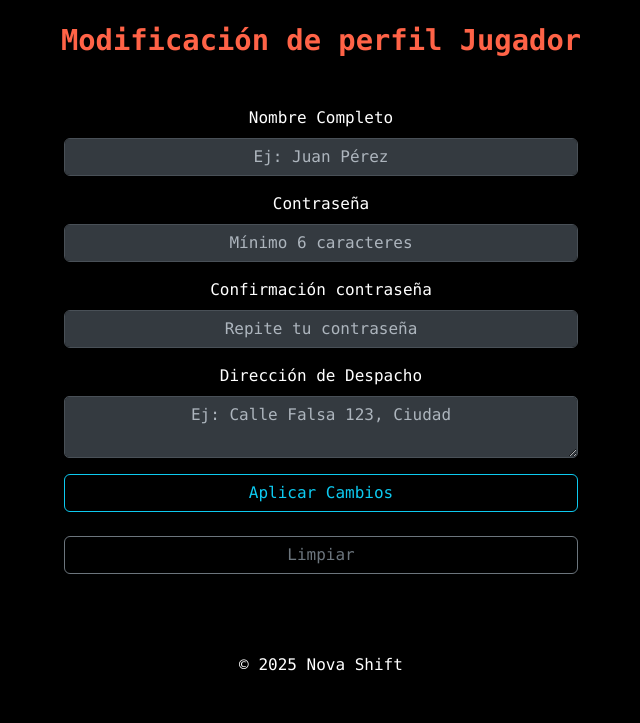
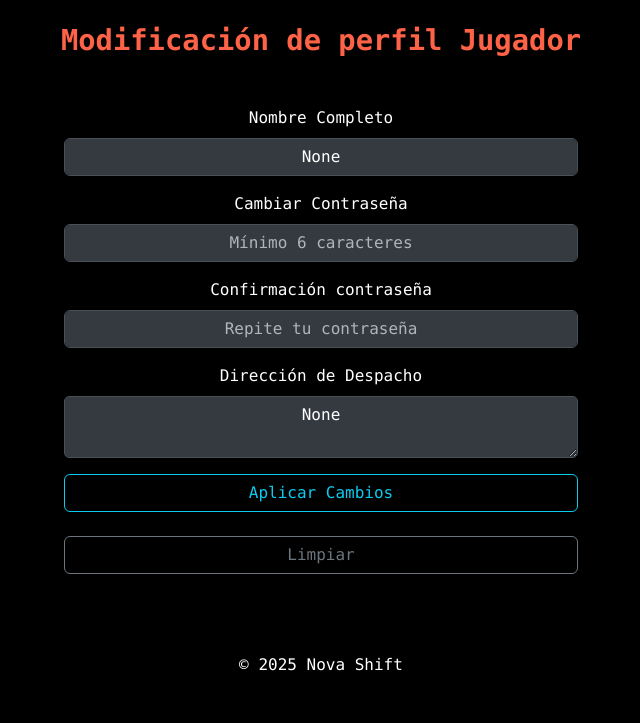
Before and after one commit to mk-vzla/nova_app, a Django app: page /perfil in a window 1280 px wide. Shown: the part 233-956 px from the top of the page, without its empty margins (319-959 px from the left). Run offline with Django 5.2, Linux system fonts and the light colour scheme.

Commit message:
desastres

```diff
--- a/core/urls.py
+++ b/core/urls.py
@@ -1,7 +1,7 @@
 # filepath: c:\Users\micha\Documentos\DUOCUC\5toBimestre\ProgramacionWEB\semana4\django\novashift\nova_app\core\urls.py
 from django.urls import path
 from . import views
-from .views import editar_usuario  # si aún no está
+
 
 
 urlpatterns = [
--- a/core/views.py
+++ b/core/views.py
@@ -69,6 +69,8 @@ def iniciar_sesion(request):
                 # Guardar Alias de la sesión y su rol_id, forzando conectado_rol_id a int
                 request.session['conectado_alias'] = usuario.alias
                 request.session['conectado_rol_id'] = int(usuario.rol.identificador)
+                request.session['conectado_nombre_completo'] = usuario.nombre_completo
+                request.session['conectado_direccion'] = usuario.direccion
 
                 return JsonResponse({'success': True, 'mensaje': 'Inicio de sesión exitoso.'})
             else:
--- a/nshift/context_processors.py
+++ b/nshift/context_processors.py
@@ -5,4 +5,6 @@ def session_data(request):
     return {
         'conectado_alias': request.session.get('conectado_alias', None),
         'conectado_rol_id': request.session.get('conectado_rol_id', None),
+        'conectado_nombre_completo': request.session.get('conectado_nombre_completo', None),
+        'conectado_direccion': request.session.get('conectado_direccion', None),
     }
--- a/nshift/templates/perfil.html
+++ b/nshift/templates/perfil.html
@@ -93,7 +93,7 @@
     </header>
     </div>
 
-    <div class="container">
+    <div class="container text-center">
         <br>
         <h4>Modificación de perfil Jugador</h4>
         <br>
@@ -102,12 +102,6 @@
                 <div class="card">
                     <div class="card-body">
                         <form id="formulario_modificar_perfil" action="">
-                            <div class="mb-3">
-                                <label class="form-label" for="">Nombre Completo</label>
-                                <input type="text" class="form-control" name="nombre" id="nombre"
-                                    placeholder="Ej: Juan Pérez">
-                                <small class="text-danger" id="nombre-error"></small>
-                            </div>
                             <!-- <div class="mb-3">               -------------------------------NO SE PODRÁ MODIFICAR EL ALIAS, SOLO ADMIN
                                 <label class="form-label" for="">Alias</label>
                                 <input type="text" class="form-control" name="alias" id="alias"
@@ -115,7 +109,13 @@
                                 <small class="text-danger" id="alias-error"></small>
                             </div> -->
                             <div class="mb-3">
-                                <label class="form-label" for="">Contraseña</label>
+                                <label class="form-label" for="">Nombre Completo</label>
+                                <input type="text" class="form-control text-center" name="nombre" id="nombre"
+                                    placeholder="Ej: Juan Pérez" value="{{ conectado_nombre_completo }}">
+                                <small class="text-danger" id="nombre-error"></small>
+                            </div>
+                            <div class="mb-3">
+                                <label class="form-label" for="">Cambiar Contraseña</label>
                                 <input type="password" class="form-control" name="password1" id="password1"
                                     placeholder="Mínimo 6 caracteres">
                                 <small class="text-danger" id="password1-error"></small>
@@ -129,7 +129,7 @@
                             <div class="mb-3">
                                 <label class="form-label" for="">Dirección de Despacho</label>
                                 <textarea class="form-control" name="direccion" rows="2" cols="5" id="direccion"
-                                    placeholder="Ej: Calle Falsa 123, Ciudad"></textarea>
+                                    placeholder="Ej: Calle Falsa 123, Ciudad">{{ conectado_direccion }}</textarea>
                                 <small class="text-danger" id="direccion-error"></small>
                             </div>
                             <div class="d-grid">
@@ -158,7 +158,9 @@
         <script src="https://cdn.jsdelivr.net/npm/bootstrap@5.3.3/dist/js/bootstrap.bundle.min.js"
             integrity="sha384-YvpcrYf0tY3lHB60NNkmXc5s9fDVZLESaAA55NDzOxhy9GkcIdslK1eN7N6jIeHz"
             crossorigin="anonymous"></script>
+        <script src="{% static 'js/jquery-3.7.1.min.js' %}"></script>
         <script src="{% static 'js/valid_profile.js' %}"></script>
+
     </footer>
 
 </body>
--- a/nshift/views.py
+++ b/nshift/views.py
@@ -7,7 +7,9 @@ from core.models import Usuario  # Import the Usuario model
 def inicio(request):
     conectado_alias = request.session.get('conectado_alias', None)  # Asegúrate de usar 'conectado_alias'
     conectado_rol_id = request.session.get('conectado_rol_id', None)  # Asegúrate de usar 'conectado_rol_id'
-    return render(request, 'index.html', {'conectado_alias': conectado_alias, 'conectado_rol_id': conectado_rol_id})
+    conectado_nombre_completo = request.session.get('conectado_nombre_completo', None)  # Asegúrate de usar 'conectado_nombre_completo'
+    conectado_direccion = request.session.get('conectado_direccion', None)  # Asegúrate de usar 'conectado_direccion'
+    return render(request, 'index.html', {'conectado_alias': conectado_alias, 'conectado_rol_id': conectado_rol_id, 'conectado_nombre_completo': conectado_nombre_completo, 'conectado_direccion': conectado_direccion})
 
 def accion (request):
     return render(request, 'accion.html')
```
